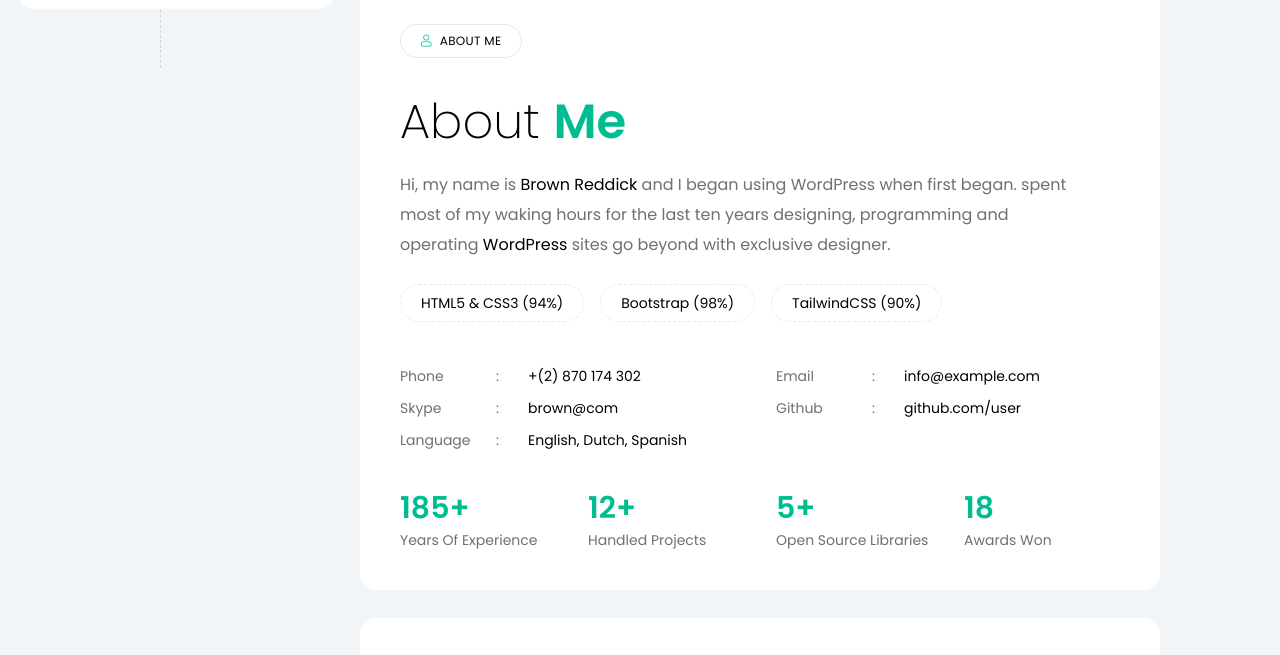
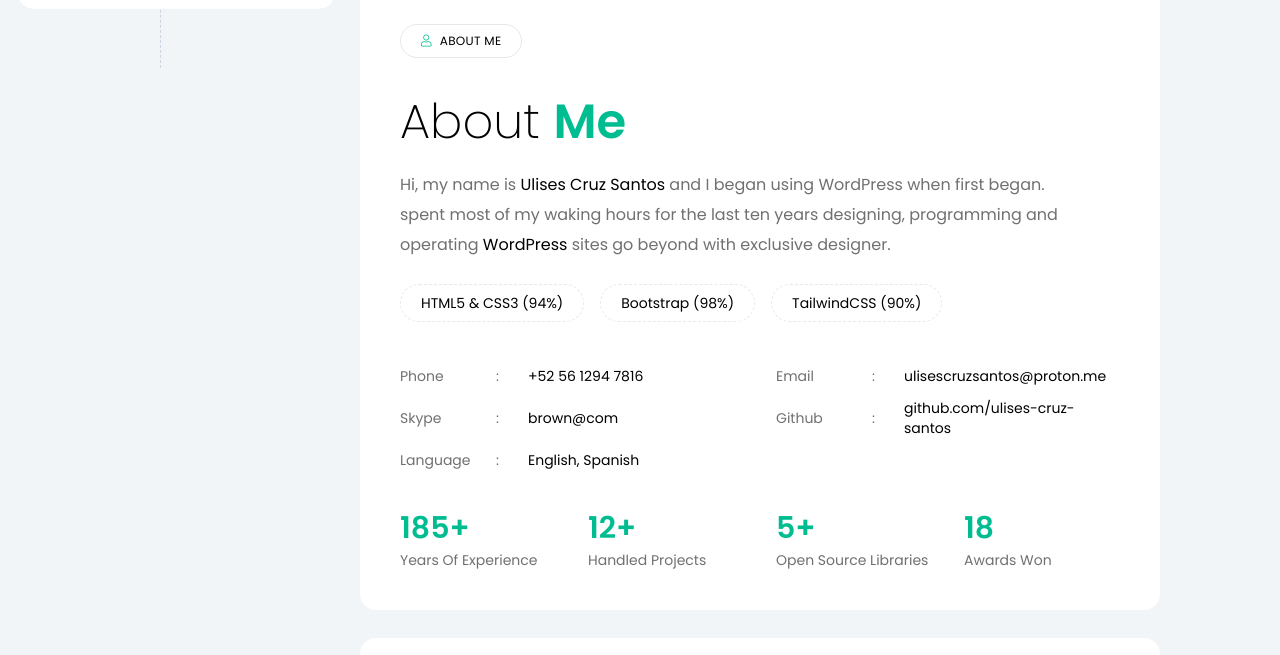
Before and after one commit to Ulises-Cruz-Santos/Ulises-Cruz-Santos.github.io, a website built with Vite: page index.html in a window 1280 px wide. Shown: the part 732-1387 px from the top of the page. Built offline with nearby package versions, Linux system fonts and the light colour scheme.

Commit message:
Update index.html

```diff
--- a/index.html
+++ b/index.html
@@ -20,7 +20,7 @@
 
     <!-- Site Title
     ================================================== -->
-    <title>Minfo - Tailwind CSS Personal Resume/vCard Template</title>
+    <title>Ulises Cruz Santos | Data Analyst</title>
 
     <!-- Site Favicon
     ================================================== -->
@@ -233,13 +233,13 @@
                             <img
                                 src="assets/img/user-sidebar-thumb.png"
                                 class="hidden dark:block "
-                                alt="Brown Reddick"> <!--Image for Dark Version -->
+                                alt="Ulises Cruz Santos"> <!--Image for Dark Version -->
                             <img
                                 src="assets/img/user-sidebar-thumb-light.png"
                                 class="dark:hidden"
-                                alt="Brown Reddick"> <!--Image for Light Version -->
+                                alt="Ulises Cruz Santos"> <!--Image for Light Version -->
                         </a>
-                        <h6 class="mb-1 text-lg font-semibold text-black dark:text-white name">Brown Reddick</h6>
+                        <h6 class="mb-1 text-lg font-semibold text-black dark:text-white name">Ulises Cruz Santos</h6>
                         <div class="leading-none cd-headline clip is-full-width">
                             <h6 class="text-sm cd-words-wrapper designation text-theme after:!bg-theme *:font-normal">
                                 <b class="is-visible">Web Developer</b>
@@ -603,7 +603,7 @@
                                 About <span class="font-semibold text-theme">Me</span>
                             </h2>
                             <p class="max-w-2xl mt-4 md:mt-6 subtitle">
-                                Hi, my name is <span class="text-black dark:text-white">Brown Reddick</span> and I began using WordPress when first began. spent most of my waking hours for the last ten years designing, programming and operating <span class="text-black dark:text-white"> WordPress</span> sites go beyond with exclusive designer.
+                                Hi, my name is <span class="text-black dark:text-white">Ulises Cruz Santos</span> and I began using WordPress when first began. spent most of my waking hours for the last ten years designing, programming and operating <span class="text-black dark:text-white"> WordPress</span> sites go beyond with exclusive designer.
                             </p>
                         </div>
                         <div class="mt-6 section-content">
@@ -626,12 +626,12 @@
                                 <li>
                                     <span class="flex-[0_0_6rem]">Phone</span>
                                     <span class="flex-[0_0_2rem]">:</span>
-                                    <span class="text-black dark:text-white">+(2) 870 174 302 </span>
+                                    <span class="text-black dark:text-white">+52 56 1294 7816 </span>
                                 </li>
                                 <li>
                                     <span class="flex-[0_0_6rem]">Email</span>
                                     <span class="flex-[0_0_2rem]">:</span>
-                                    <span class="text-black dark:text-white">info@example.com</span>
+                                    <span class="text-black dark:text-white">ulisescruzsantos@proton.me</span>
                                 </li>
                                 <li>
                                     <span class="flex-[0_0_6rem]">Skype</span>
@@ -641,12 +641,12 @@
                                 <li>
                                     <span class="flex-[0_0_6rem]">Github</span>
                                     <span class="flex-[0_0_2rem]">:</span>
-                                    <span class="text-black dark:text-white">github.com/user</span>
+                                    <span class="text-black dark:text-white">github.com/ulises-cruz-santos</span>
                                 </li>
                                 <li>
                                     <span class="flex-[0_0_6rem]">Language</span>
                                     <span class="flex-[0_0_2rem]">:</span>
-                                    <span class="text-black dark:text-white">English, Dutch, Spanish</span>
+                                    <span class="text-black dark:text-white">English, Spanish</span>
                                 </li>
                             </ul>
 
```
